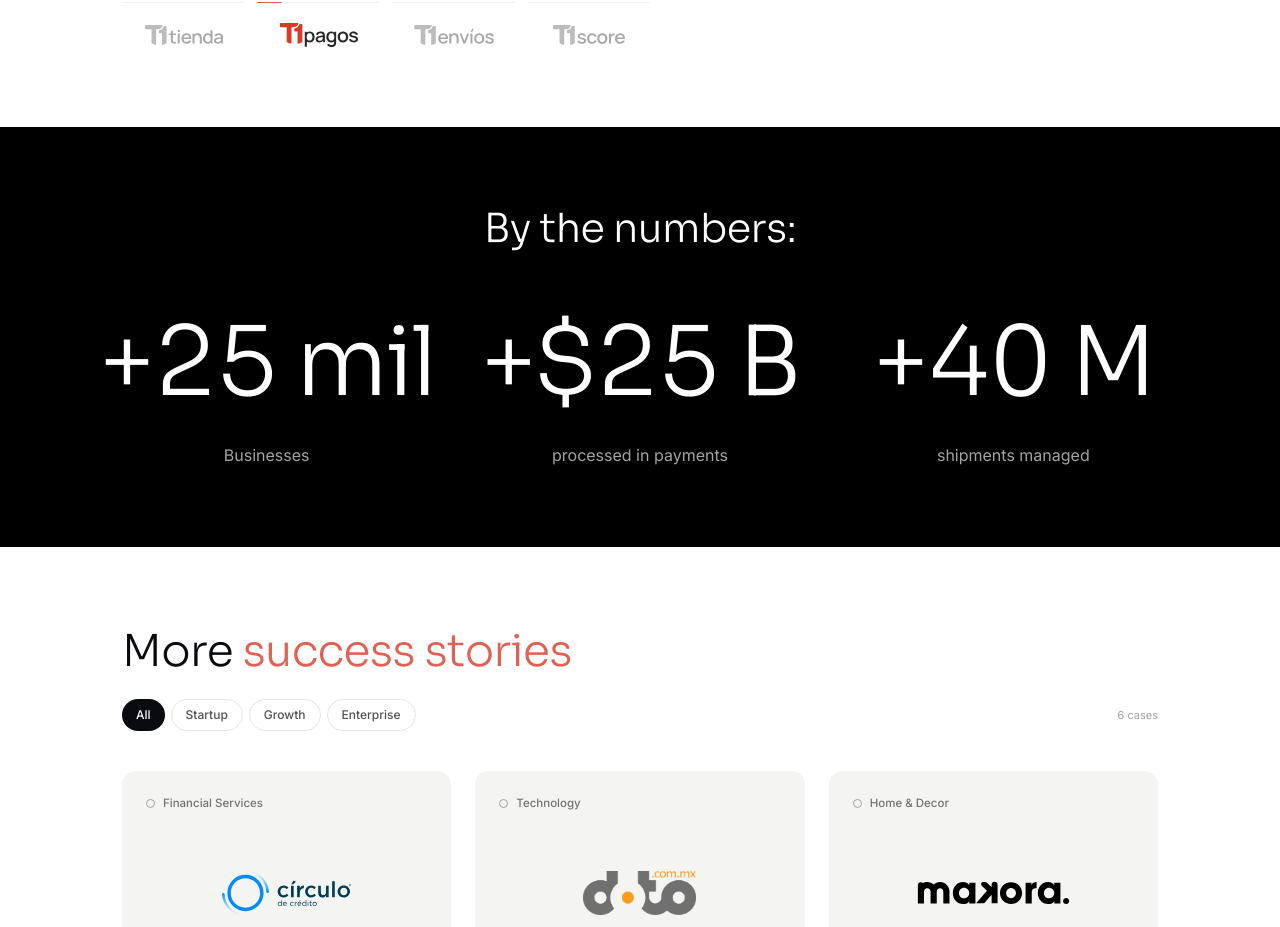
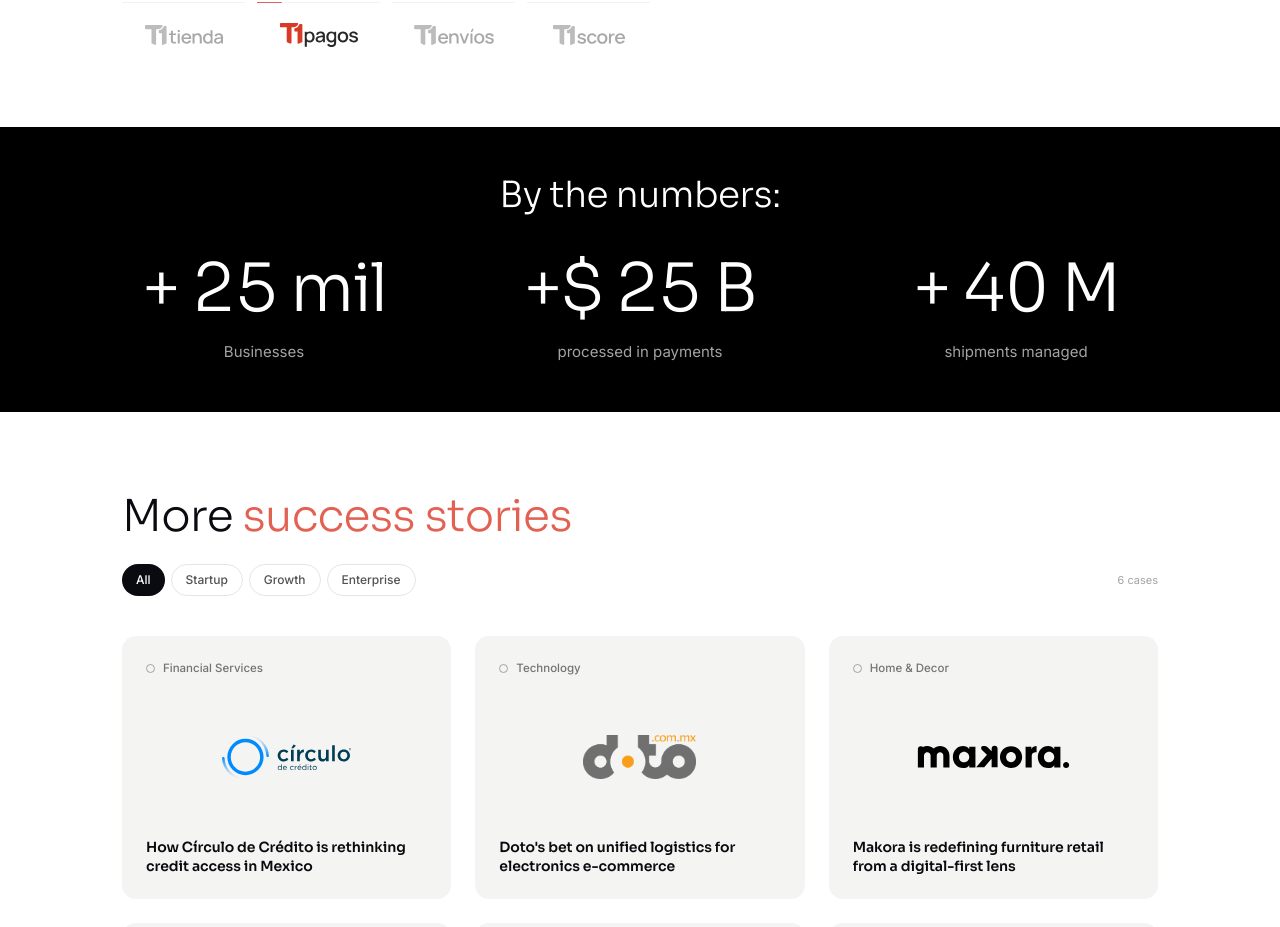
Before and after one commit to hasselsanchez/casos-de-exito, a Next.js app: page /en in a window 1280 px wide. Shown: the part 1218-2145 px from the top of the page. Built offline with nearby package versions, Linux system fonts and the light colour scheme.

Commit message:
branmetrics v3

```diff
--- a/src/components/hub/BrandMetrics.tsx
+++ b/src/components/hub/BrandMetrics.tsx
@@ -17,20 +17,21 @@ const METRICS: Metric[] = [
 ];
 
 /**
- * Brand metrics — black band with three large display numbers laid out
- * in a single row. Black and white only; no chromatic accents. Numbers
- * animate up on scroll.
+ * Brand metrics — compact black band with three large display numbers in a
+ * single row. Black and white only; no chromatic accents. Numbers animate up
+ * on scroll, starting from a value with the same digit count as the target
+ * so the layout never shifts mid-animation.
  */
 export default function BrandMetrics() {
   const t = useTranslations("brandMetrics");
 
   return (
-    <section className="relative bg-black py-16 tablet:py-20">
-      <div className="relative mx-auto max-w-[1200px] px-8 tablet:px-14">
+    <section className="relative bg-black py-10 tablet:py-12">
+      <div className="relative mx-auto max-w-[1200px] px-6 tablet:px-12">
         {/* Section title — short, single color */}
         <h2
           data-animate
-          className="text-center font-sora text-[28px] leading-[1.1] font-light tracking-[-0.015em] text-white tablet:text-[40px]"
+          className="text-center font-sora text-[24px] leading-[1.1] font-light tracking-[-0.015em] text-white tablet:text-[36px]"
         >
           {t("title")}
         </h2>
@@ -38,7 +39,7 @@ export default function BrandMetrics() {
         {/* Single-row stats strip */}
         <div
           data-animate
-          className="mt-12 grid grid-cols-1 gap-y-12 tablet:mt-16 tablet:grid-cols-3 tablet:gap-y-0 tablet:gap-x-8"
+          className="mt-8 grid grid-cols-1 gap-y-10 tablet:mt-10 tablet:grid-cols-3 tablet:gap-y-0 tablet:gap-x-6"
         >
           {METRICS.map((m) => (
             <MetricCell key={m.key} metric={m} label={t(`items.${m.key}`)} />
@@ -52,12 +53,12 @@ export default function BrandMetrics() {
 function MetricCell({ metric, label }: { metric: Metric; label: string }) {
   return (
     <div className="text-center">
-      <p className="font-sora text-[56px] leading-[1] font-light tracking-[-0.03em] whitespace-nowrap text-white tablet:text-[80px] desktop:text-[96px]">
+      <p className="font-sora leading-[1] font-light tracking-[-0.03em] whitespace-nowrap text-white text-[clamp(44px,5.2vw,84px)]">
         {metric.prefix}
         <CountUp target={metric.target} />
         {metric.suffix}
       </p>
-      <p className="mx-auto mt-8 max-w-[260px] font-inter text-[14px] leading-[1.5] font-normal text-gray-400 tablet:text-[16px]">
+      <p className="mx-auto mt-4 max-w-[260px] font-inter text-[13px] leading-[1.5] font-normal text-gray-400 tablet:mt-5 tablet:text-[15px]">
         {label}
       </p>
     </div>
@@ -71,7 +72,14 @@ function CountUp({
   target: number;
   duration?: number;
 }) {
-  const [count, setCount] = useState(0);
+  /* Start from a value with the same digit count as the target so the rendered
+     number never gains a digit mid-animation — that transition (e.g. 9 → 10)
+     was causing a horizontal layout shift in the surrounding prefix/suffix,
+     which read as a visual "jam" during the count-up on initial load. */
+  const digits = String(target).length;
+  const startValue = digits > 1 ? Math.pow(10, digits - 1) : 0;
+
+  const [count, setCount] = useState(startValue);
   const ref = useRef<HTMLSpanElement>(null);
   const triggered = useRef(false);
 
@@ -82,11 +90,12 @@ function CountUp({
       ([entry]) => {
         if (entry.isIntersecting && !triggered.current) {
           triggered.current = true;
-          const start = performance.now();
+          const t0 = performance.now();
+          const range = target - startValue;
           const animate = (now: number) => {
-            const progress = Math.min((now - start) / duration, 1);
+            const progress = Math.min((now - t0) / duration, 1);
             const eased = 1 - Math.pow(1 - progress, 3);
-            setCount(eased * target);
+            setCount(startValue + eased * range);
             if (progress < 1) requestAnimationFrame(animate);
             else setCount(target);
           };
@@ -94,14 +103,21 @@ function CountUp({
           observer.disconnect();
         }
       },
-      { threshold: 0.4 }
+      /* Lower threshold so the animation triggers reliably as the band enters
+         the viewport, even on viewports where the span is small relative to
+         the section. */
+      { threshold: 0.1 }
     );
     observer.observe(node);
     return () => observer.disconnect();
-  }, [target, duration]);
+  }, [target, duration, startValue]);
 
   return (
-    <span ref={ref} className="tabular-nums">
+    <span
+      ref={ref}
+      className="tabular-nums inline-block text-right"
+      style={{ minWidth: `${digits}ch` }}
+    >
       {Math.round(count)}
     </span>
   );
```
